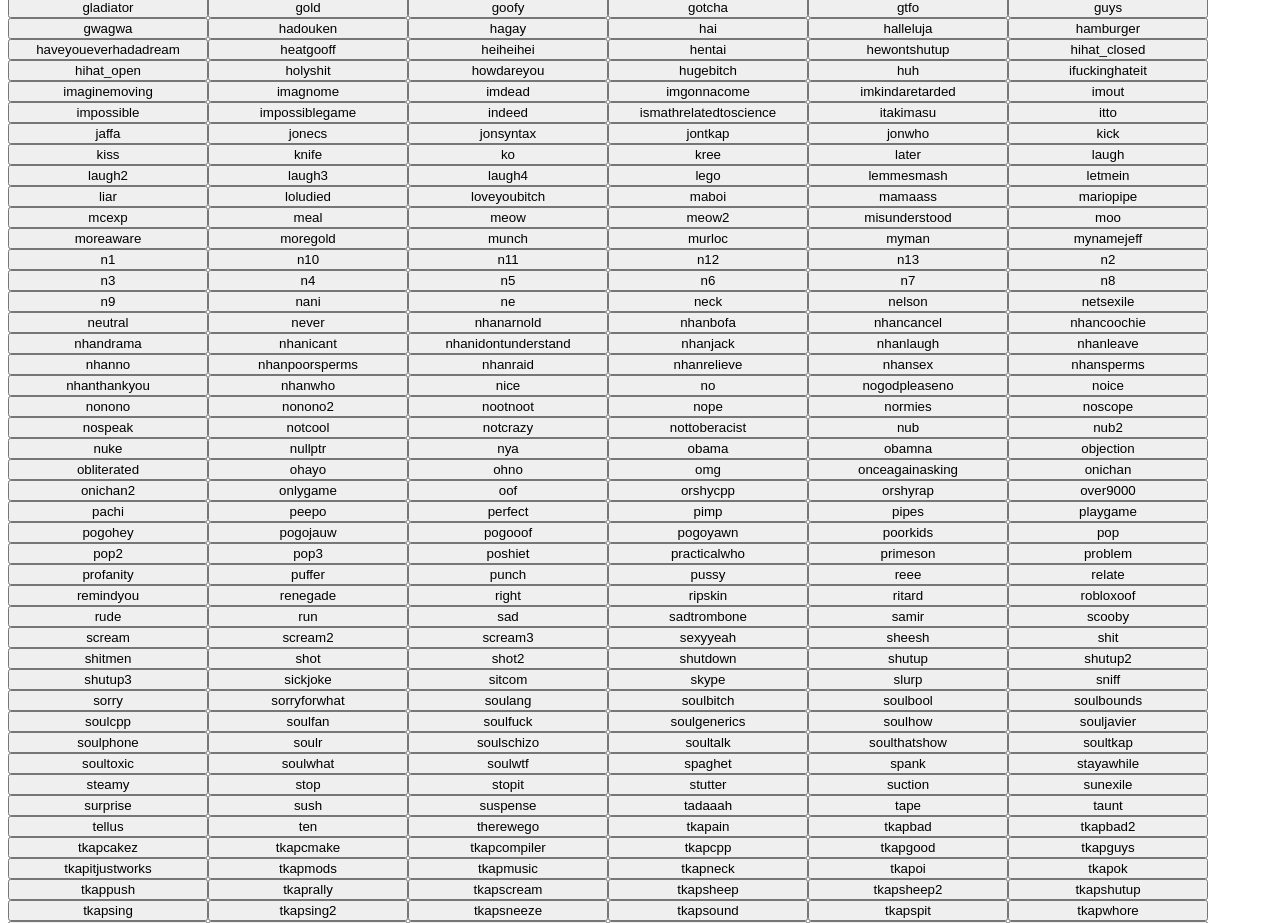
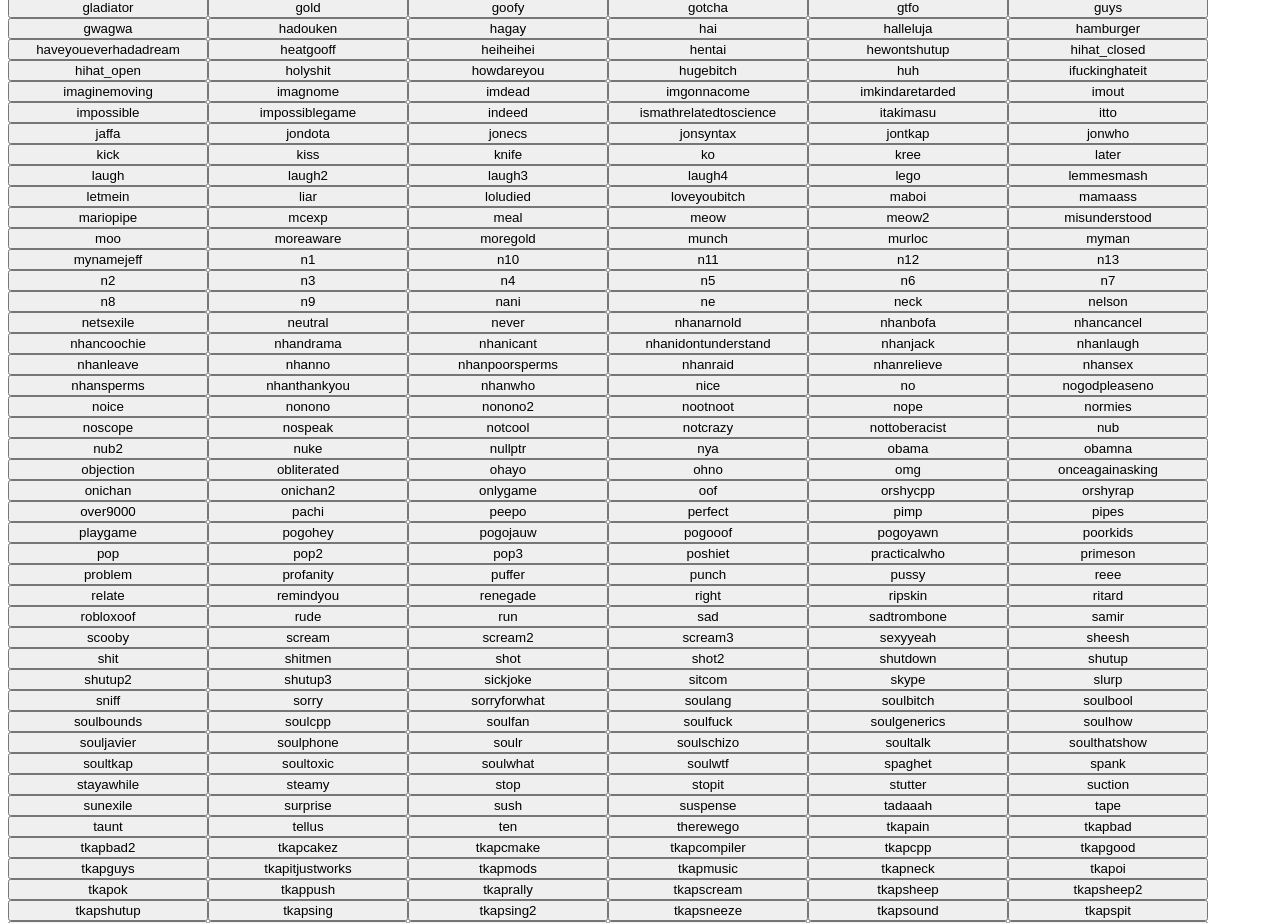
Before and after one commit to Tkap1/Tkap1.github.io, a plain HTML site: page index.html in a window 1280 px wide. Shown: the part 1041-1964 px from the top of the page. Drawn offline with Linux system fonts and the light colour scheme.

Commit message:
New sounds

```diff
--- a/index.html
+++ b/index.html
@@ -1643,6 +1643,11 @@ button.textContent = "jaffa";
 button.style.width= "200px"
 d.appendChild(button);
 button = document.createElement("BUTTON");
+button.onclick=() => callback("sounds/jondota.mp3");
+button.textContent = "jondota";
+button.style.width= "200px"
+d.appendChild(button);
+button = document.createElement("BUTTON");
 button.onclick=() => callback("sounds/jonecs.mp3");
 button.textContent = "jonecs";
 button.style.width= "200px"
```
Also changed, not shown: list.txt, 1 other file.
